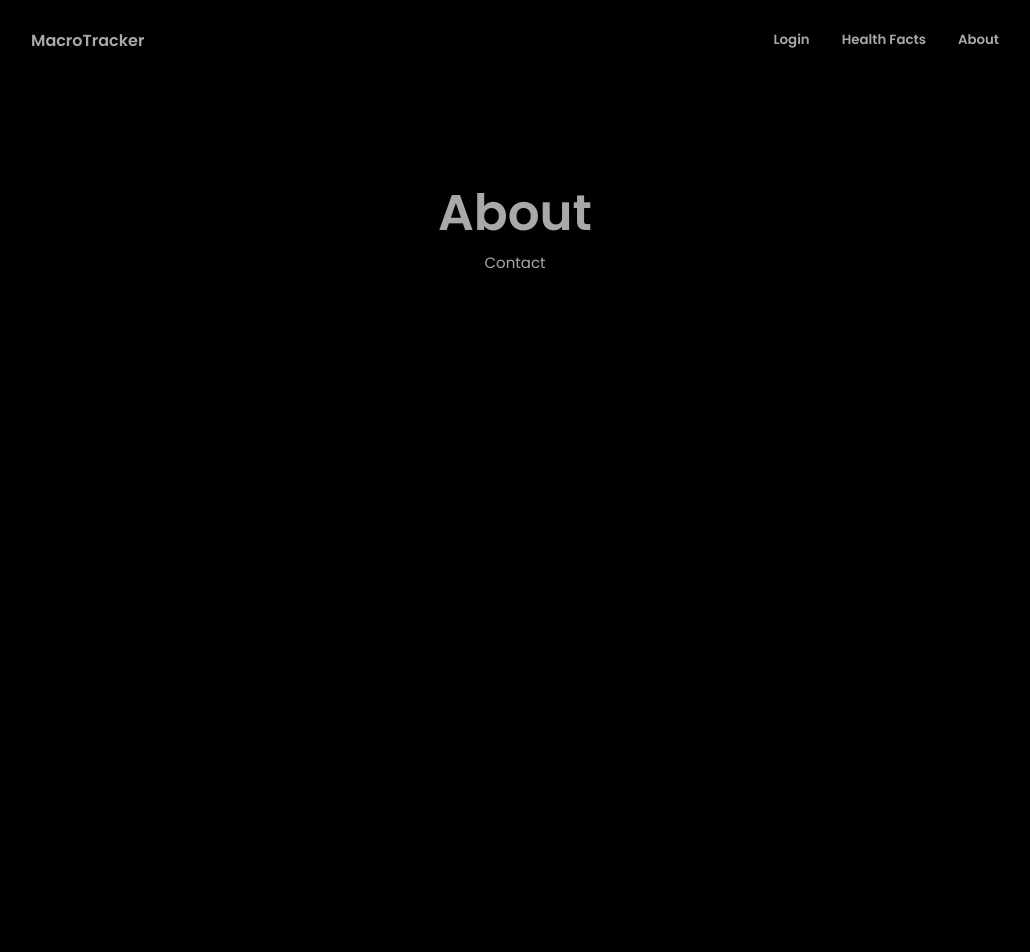
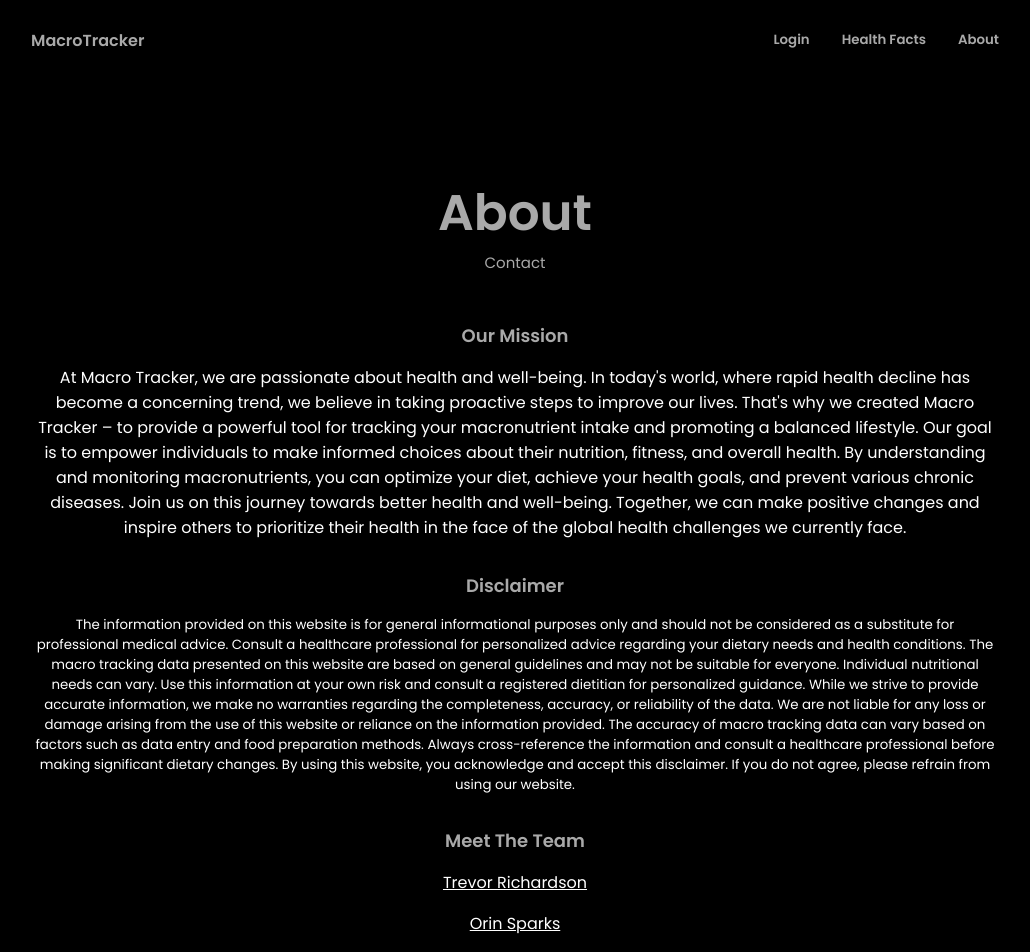
Before and after one commit to Tjrich336/MacroTracker, a React (Create React App) app in the folder website/: page /about in a window 1280 px wide. Shown: the top 952 px of the page, without its empty margins (125-1155 px from the left). Before the commit the page ends 800 px from the top, so only its background shows below. Built offline with nearby package versions, Linux system fonts and the light colour scheme.

Commit message:
Created about page, 80% complete.

```diff
--- a/website/src/components/About/About.jsx
+++ b/website/src/components/About/About.jsx
@@ -1,13 +1,39 @@
 import React from 'react';
-import "./about.css";
+import './about.css';
 
 function About() {
   return (
     <section className="about section" id="about">
-       <h2 className="about__title">About</h2>
-       <span className="about__subtitle">Contact</span>
+      <h2 className="about__title">About</h2>
+      <span className="about__subtitle">Contact</span>
+
+      <div className="about__content">
+        <h3 className="content__title">Our Mission</h3>
+          <p className="content">
+            At Macro Tracker, we are passionate about health and well-being. In today's world, where rapid health decline has become a concerning trend, we believe in taking proactive steps to improve our lives. That's why we created Macro Tracker – to provide a powerful tool for tracking your macronutrient intake and promoting a balanced lifestyle.
+            Our goal is to empower individuals to make informed choices about their nutrition, fitness, and overall health. By understanding and monitoring macronutrients, you can optimize your diet, achieve your health goals, and prevent various chronic diseases.
+            Join us on this journey towards better health and well-being. Together, we can make positive changes and inspire others to prioritize their health in the face of the global health challenges we currently face.
+          </p>
+
+        <h4 className="disclaimer">Disclaimer</h4>
+          <p className="disclaimer__content">The information provided on this website is for general informational purposes only and should not be considered as a substitute for professional medical advice. Consult a healthcare professional for personalized advice regarding your dietary needs and health conditions.
+            The macro tracking data presented on this website are based on general guidelines and may not be suitable for everyone. Individual nutritional needs can vary. Use this information at your own risk and consult a registered dietitian for personalized guidance.
+            While we strive to provide accurate information, we make no warranties regarding the completeness, accuracy, or reliability of the data. We are not liable for any loss or damage arising from the use of this website or reliance on the information provided.
+            The accuracy of macro tracking data can vary based on factors such as data entry and food preparation methods. Always cross-reference the information and consult a healthcare professional before making significant dietary changes.
+            By using this website, you acknowledge and accept this disclaimer. If you do not agree, please refrain from using our website.
+          </p>
+
+          <h5 className="team">Meet The Team</h5>
+            <p className="team__content">Trevor Richardson</p>
+            <p className="team__content">Orin Sparks</p>
+            <p className="team__content">Brandon Hach</p>
+
+          <h6 className="contact">Reach Out!</h6>
+
+
+      </div>
     </section>
-  )
+  );
 }
 
 export default About;
--- a/website/src/components/About/about.css
+++ b/website/src/components/About/about.css
@@ -12,3 +12,54 @@
     text-align: center;
     display: block;
 }
+
+.content__title {
+    font-size: large;
+    font-weight: bold;
+    text-align: center;
+}
+
+.content {
+    color: white;
+    text-align: center;
+    margin-top: 1rem;
+    margin-left: 10rem;
+    margin-right: 10rem;
+}
+
+.team {
+    margin-top: 2rem;
+    font-size: large;
+    font-weight: bold;
+    text-align: center;
+}
+
+.team__content {
+    margin-top: 1rem;
+    text-align: center;
+    color: white;
+    text-decoration: underline;
+}
+
+.disclaimer {
+    margin-top: 2rem;
+    font-size: large;
+    font-weight: bold;
+    text-align: center;
+}
+
+.disclaimer__content {
+    color: white;
+    text-align: center;
+    font-size: smaller;
+    margin-top: 1rem;
+    margin-left: 10rem;
+    margin-right: 10rem;
+}
+
+.contact {
+    margin-top: 2rem;
+    font-size: large;
+    font-weight: bold;
+    text-align: center;
+}
```
